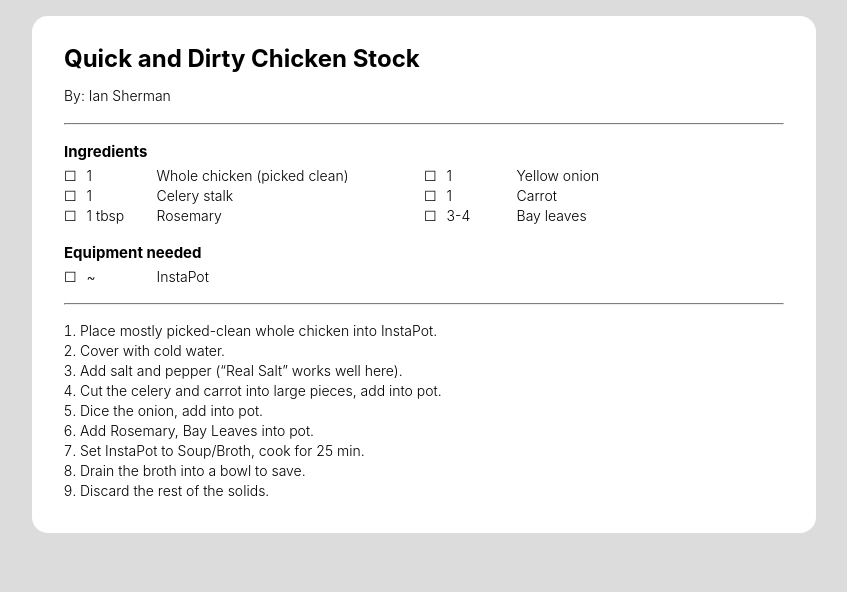
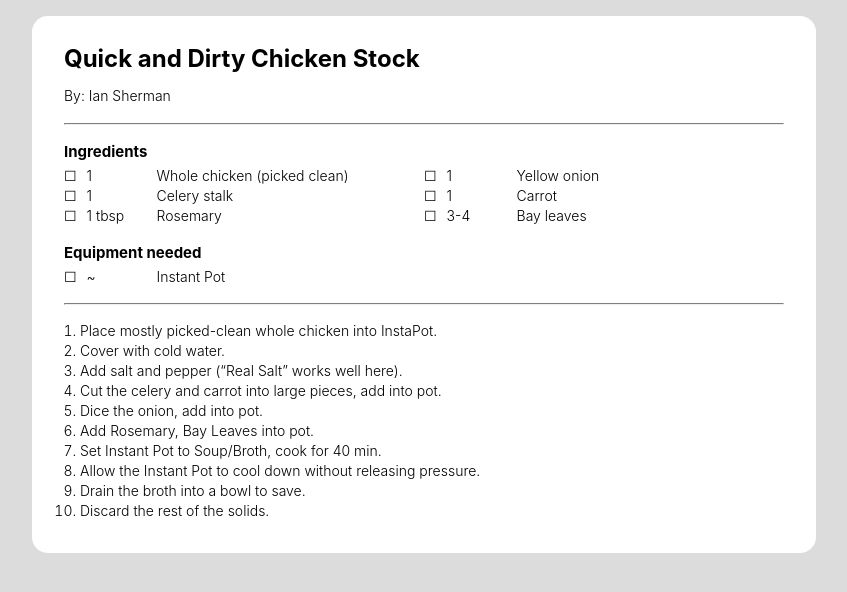
Before and after one commit to gaelanlloyd/jekyll-recipes, a Jekyll site: the page built from _recipes/chicken-stock.md, in a window 1280 px wide. Shown: the top 592 px of the page, without its empty margins (216-1063 px from the left). Built offline with Jekyll 4.4.1, drawn with Linux system fonts in a browser that asks for light colours.

Commit message:
Update chicken-stock.md

```diff
--- a/_recipes/chicken-stock.md
+++ b/_recipes/chicken-stock.md
@@ -9,7 +9,7 @@ ingredients:
   - { qty: "1 tbsp", item: "Rosemary" }
   - { qty: "3-4", item: "Bay leaves" }
 equipment:
-  - { type: "~", item: "InstaPot" }
+  - { type: "~", item: "Instant Pot" }
 ---
 - Place mostly picked-clean whole chicken into InstaPot.
 - Cover with cold water.
@@ -17,6 +17,7 @@ equipment:
 - Cut the celery and carrot into large pieces, add into pot.
 - Dice the onion, add into pot.
 - Add Rosemary, Bay Leaves into pot.
-- Set InstaPot to Soup/Broth, cook for 25 min.
+- Set Instant Pot to Soup/Broth, cook for 40 min.
+- Allow the Instant Pot to cool down without releasing pressure.
 - Drain the broth into a bowl to save.
 - Discard the rest of the solids.
```
